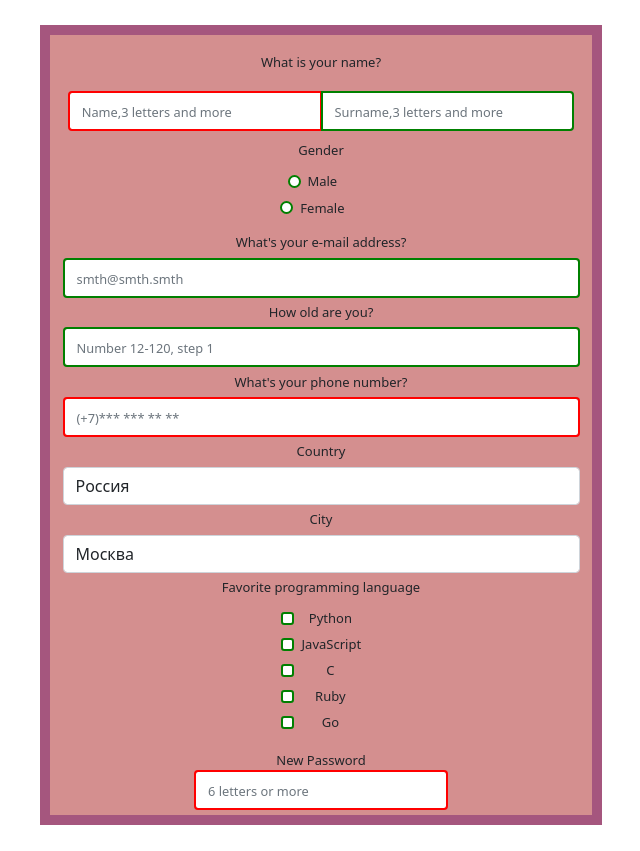
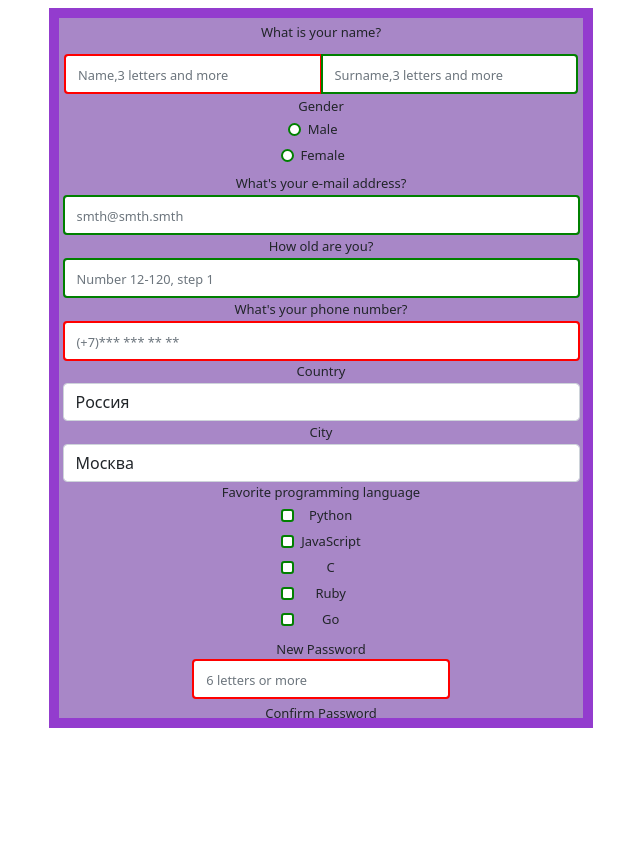
Before and after one commit to alexipt94/lab2, a plain HTML site: page index.html in a window 1280 px wide. Shown: the whole page, without its empty margins (319-959 px from the left). After the commit the page ends 800 px from the top, so only its background shows below. Drawn offline with nearby package versions, Linux system fonts and the light colour scheme.

Commit message:
Add files via upload

```diff
--- a/check.js
+++ b/check.js
@@ -3,8 +3,8 @@ function checkPasswordMatch() {
         var confirmPassword = $("#txtConfirmPassword").val();
 
         if (password != confirmPassword)
-            $("#divCheckPasswordMatch").html("Passwords do not match!").addClass('text-danger').removeClass('text-success');
+            $("#divCheckPasswordMatch").html("Passwords do not match!").addClass('text-danger').removeClass('text-warning');
 
         else
-            $("#divCheckPasswordMatch").html("Passwords match.").addClass('text-success').removeClass('text-danger');
+            $("#divCheckPasswordMatch").html("Passwords match.").addClass('text-warning').removeClass('text-danger');
     }
--- a/styles.css
+++ b/styles.css
@@ -1,13 +1,13 @@
 * {
   margin: auto;
-  padding: 1%;
+  padding: 0.3%;
   box-sizing: border-box;
 }
 .flex-container {
-  background-color: rgb(212, 143, 143);
-  border: 10px solid #a5567e;
+  background-color: rgb(168, 135, 199);
+  border: 10px solid #933cce;
   display: inline-flex;
-  height: 100vh;
+  height: 90vh;
   flex-direction: column;
   font-size: small;
 }
@@ -35,10 +35,11 @@ input:valid {
   border: 2px solid green;
 }
 form {
-  height: 400px;
+  height: 450px;
   overflow-y: auto;
   position: relative;
 }
 input::placeholder {
   font-size: 0.8rem;
 }
+button{ margin-bottom: 0;}
```
Also changed, not shown: index.html (+5 -5 lines).
